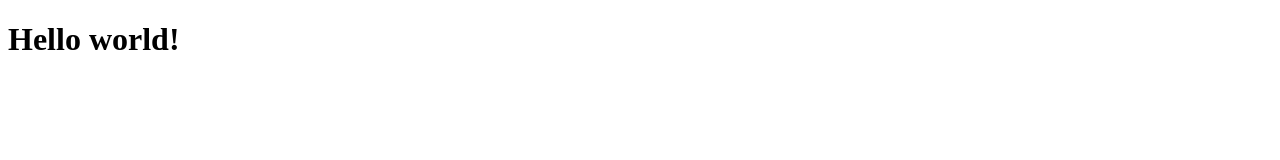
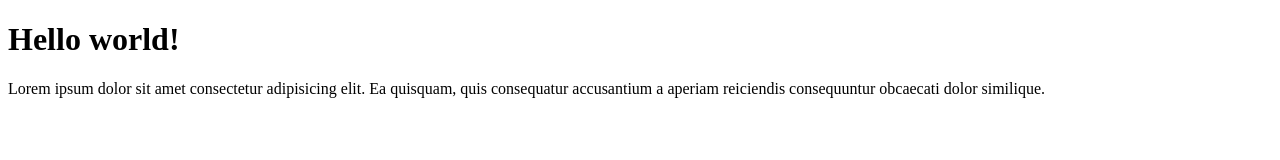
Before and after one commit to uriel000/demo-repo, a plain HTML site: page index.html in a window 1280 px wide. Drawn offline with Linux system fonts and the light colour scheme.

Commit message:
Added a p tag

```diff
--- a/index.html
+++ b/index.html
@@ -8,5 +8,10 @@
   </head>
   <body>
     <h1>Hello world!</h1>
+    <p>
+      Lorem ipsum dolor sit amet consectetur adipisicing elit. Ea quisquam, quis
+      consequatur accusantium a aperiam reiciendis consequuntur obcaecati dolor
+      similique.
+    </p>
   </body>
 </html>
```
